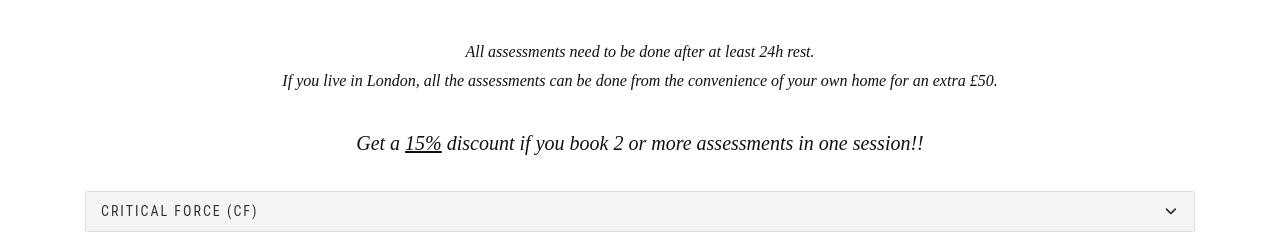
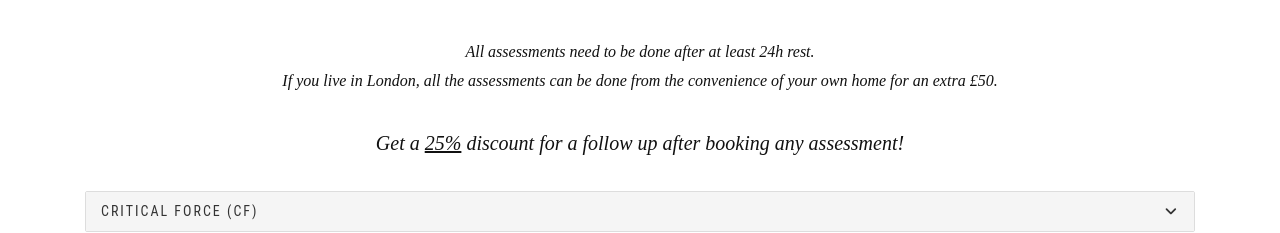
Before and after one commit to elias-abril-f/asturclimbingtech-website, a plain HTML site: page index.html in a window 1280 px wide. Shown: the part 1840-2073 px from the top of the page. Drawn offline with Linux system fonts and the light colour scheme.

Commit message:
Update index.html

```diff
--- a/index.html
+++ b/index.html
@@ -389,8 +389,8 @@
                   the convenience of your own home for an extra £50.<br /><br />
                   <span style="font-size: 20px">
                     Get a
-                    <span style="text-decoration: underline">15%</span> discount
-                    if you book 2 or more assessments in one session!!
+                    <span style="text-decoration: underline">25%</span> discount
+                    for a follow up after booking any assessment!
                   </span>
                 </div>
               </div>
```
